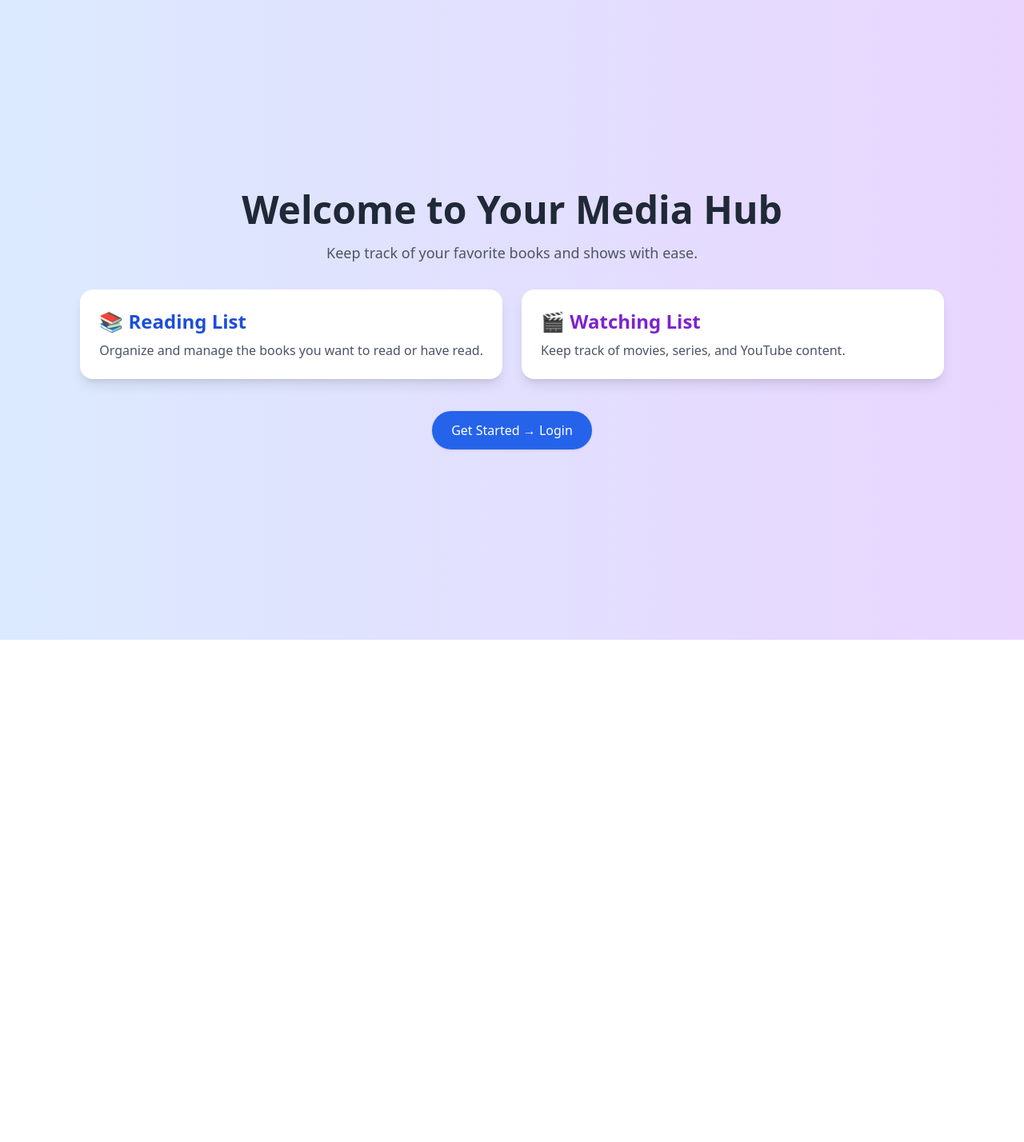
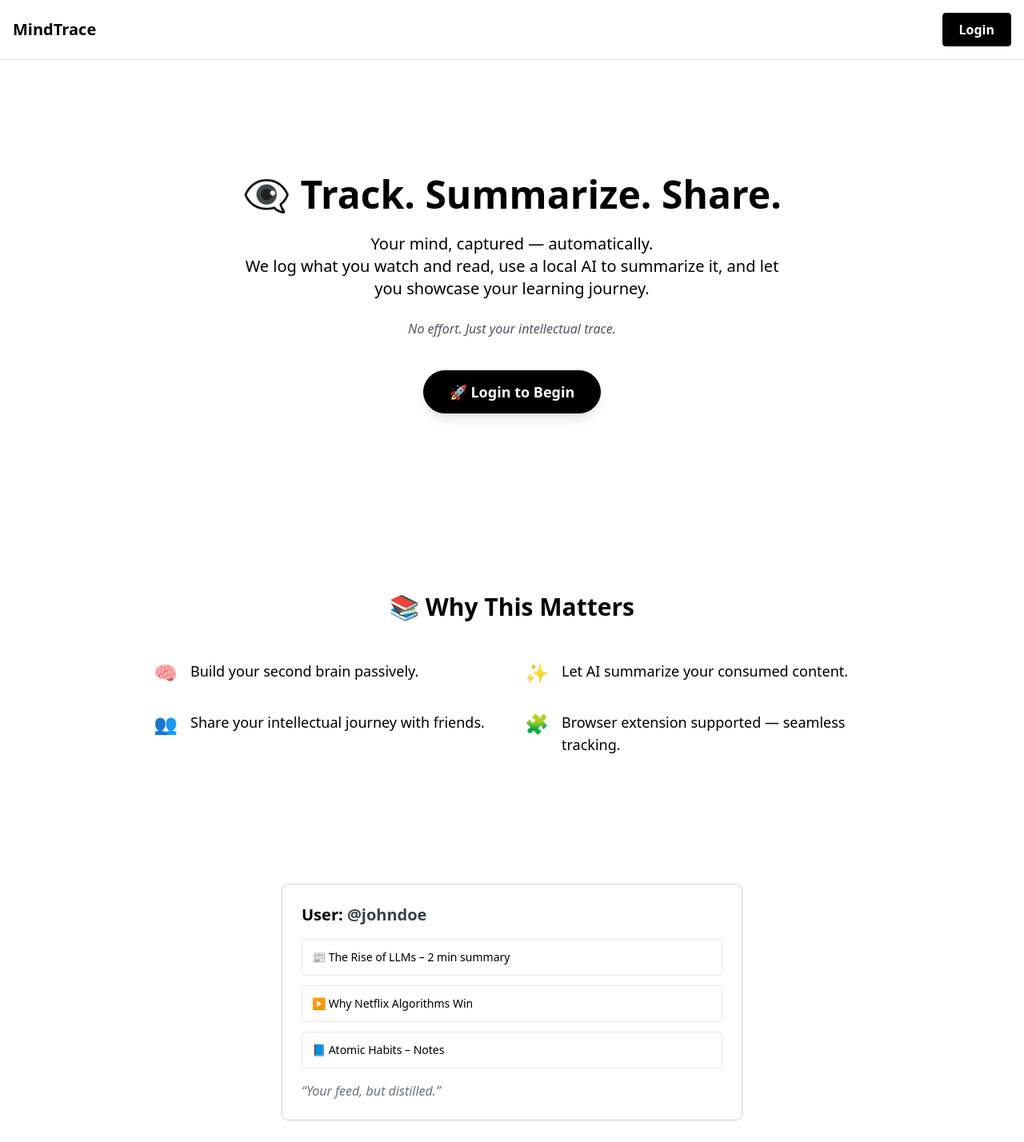
Before and after one commit to uranaveer/Readinglist-Watchlist-website_extension, a React (Vite) app in the folder Frontend/: page / in a window 1280 px wide. Shown: the top 1428 px of the page at 80% size. Before the commit the page ends 800 px from the top, so only its background shows below. Built offline with nearby package versions, Linux system fonts and the light colour scheme.

Commit message:
enhanced UI

```diff
--- a/Frontend/src/pages/home.jsx
+++ b/Frontend/src/pages/home.jsx
@@ -1,37 +1,85 @@
 import { Link } from "react-router-dom";
+import React from 'react';
 
 function Home() {
   return (
-    <div className="min-h-screen bg-gradient-to-r from-blue-100 to-purple-200 flex flex-col items-center justify-center p-6">
-      <h1 className="text-4xl md:text-5xl font-bold text-gray-800 mb-4">
-        Welcome to Your Media Hub
-      </h1>
-      <p className="text-lg text-gray-600 mb-8 text-center">
-        Keep track of your favorite books and shows with ease.
-      </p>
+    <div className="bg-white text-black min-h-screen font-sans">
+      {/* Header */}
+      <header className="p-4 flex justify-between items-center border-b border-gray-200">
+        <div className="text-xl font-bold">MindTrace</div>
+        <Link
+          to="/login"
+          className="bg-black text-white px-5 py-2 font-semibold rounded hover:bg-white hover:text-black border border-black transition"
+        >
+          Login
+        </Link>
+      </header>
 
-      <div className="grid grid-cols-1 sm:grid-cols-2 gap-6 mb-10">
-        <div className="bg-white shadow-lg rounded-2xl p-6 hover:scale-105 transition-transform">
-          <h2 className="text-2xl font-semibold text-blue-700 mb-2">📚 Reading List</h2>
-          <p className="text-gray-600">
-            Organize and manage the books you want to read or have read.
-          </p>
+      {/* Hero Section */}
+      <main className="flex flex-col items-center justify-center text-center px-4 py-24 md:py-36">
+        <h1 className="text-4xl md:text-5xl font-bold mb-6">👁️‍🗨️ Track. Summarize. Share.</h1>
+        <p className="text-lg md:text-xl max-w-2xl mb-6 leading-relaxed">
+          Your mind, captured — automatically.
+          <br />
+          We log what you watch and read, use a local AI to summarize it, and let you showcase your learning journey.
+        </p>
+        <p className="text-gray-600 italic mb-10">No effort. Just your intellectual trace.</p>
+        <Link
+          to="/login"
+          className="bg-black text-white text-lg px-8 py-3 font-semibold rounded-full hover:bg-white hover:text-black border border-black transition shadow-lg"
+        >
+          🚀 Login to Begin
+        </Link>
+      </main>
+
+      {/* Why This Matters Section */}
+      <section className="px-6 py-20 text-center">
+        <h2 className="text-3xl font-bold mb-12">📚 Why This Matters</h2>
+        <div className="grid grid-cols-1 md:grid-cols-2 gap-8 max-w-4xl mx-auto text-left">
+          <div className="flex items-start space-x-4">
+            <span className="text-2xl">🧠</span>
+            <p className="text-lg">Build your second brain passively.</p>
+          </div>
+          <div className="flex items-start space-x-4">
+            <span className="text-2xl">✨</span>
+            <p className="text-lg">Let AI summarize your consumed content.</p>
+          </div>
+          <div className="flex items-start space-x-4">
+            <span className="text-2xl">👥</span>
+            <p className="text-lg">Share your intellectual journey with friends.</p>
+          </div>
+          <div className="flex items-start space-x-4">
+            <span className="text-2xl">🧩</span>
+            <p className="text-lg">Browser extension supported — seamless tracking.</p>
+          </div>
         </div>
+      </section>
 
-        <div className="bg-white shadow-lg rounded-2xl p-6 hover:scale-105 transition-transform">
-          <h2 className="text-2xl font-semibold text-purple-700 mb-2">🎬 Watching List</h2>
-          <p className="text-gray-600">
-            Keep track of movies, series, and YouTube content.
-          </p>
+      {/* Mock Profile Preview */}
+      <section className="px-6 py-20">
+        <div className="max-w-xl mx-auto border border-gray-300 p-6 rounded-lg shadow-sm">
+          <div className="font-semibold text-xl mb-4">User: <span className="text-gray-700">@johndoe</span></div>
+          <div className="space-y-3 text-sm">
+            <div className="border border-gray-200 p-3 rounded">📰 The Rise of LLMs – 2 min summary</div>
+            <div className="border border-gray-200 p-3 rounded">▶️ Why Netflix Algorithms Win</div>
+            <div className="border border-gray-200 p-3 rounded">📘 Atomic Habits – Notes</div>
+          </div>
+          <p className="text-gray-500 mt-4 italic">“Your feed, but distilled.”</p>
         </div>
-      </div>
+        <div className="text-center mt-10">
+          <Link
+            to="/login"
+            className="bg-black text-white text-lg px-8 py-3 font-semibold rounded-full hover:bg-white hover:text-black border border-black transition"
+          >
+            👉 Ready to Start? Login Now
+          </Link>
+        </div>
+      </section>
 
-      <Link
-        to="/login"
-        className="bg-blue-600 text-white px-6 py-3 rounded-full shadow hover:bg-blue-700 transition"
-      >
-        Get Started → Login
-      </Link>
+      {/* Footer */}
+      <footer className="border-t border-gray-200 text-center py-5 text-sm text-gray-600">
+        Made with 🖤 for thinkers — <a href="#" className="underline">GitHub</a> | <a href="#" className="underline">Docs</a>
+      </footer>
     </div>
   );
 }
--- a/Frontend/src/pages/login.jsx
+++ b/Frontend/src/pages/login.jsx
@@ -1,17 +1,18 @@
-import { Link } from "react-router-dom";
-import { useNavigate } from "react-router-dom";
+import { Link, useNavigate } from "react-router-dom";
 import { useAuth } from "../provider/authProvider";
 import React, { useState } from 'react';
 import axios from 'axios';
+
+
+
+function Login() {
+  const { setToken } = useAuth();
+  const navigate = useNavigate();
 
   const Linkstyle = {
     textDecoration: "none",
     color: "blue"
   };
-
-function Login() {
-  const { setToken } = useAuth();
-  const navigate = useNavigate();
 
   const [credentials, setCredentials] = useState({
     username: '',
@@ -25,7 +26,7 @@ function Login() {
       ...credentials,
       [e.target.name]: e.target.value
     });
-    setErrorMsg(""); // Clear error when user edits input
+    setErrorMsg("");
   };
 
   const handleSubmit = async (e) => {
@@ -33,7 +34,7 @@ function Login() {
 
     try {
       const response = await axios.post(
-        'https://2ac2-103-37-201-222.ngrok-free.app/api/login/',
+        '/api/login/',
         credentials
       );
 
@@ -51,46 +52,55 @@ function Login() {
   };
 
   return (
-    <div className="flex items-center justify-center min-h-screen bg-gray-100">
-      <div className="bg-white p-6 rounded shadow-md w-80 space-y-3">
-        <h2 className="text-xl font-semibold text-gray-800 text-center">Login</h2>
+    <div className="bg-white min-h-screen flex items-center justify-center font-sans">
+      <div className="w-full max-w-md p-8 border border-gray-200 rounded-lg shadow-sm">
+        <h2 className="text-3xl font-bold text-center mb-6">Login to your Account</h2>
 
         {errorMsg && (
-          <div className="text-red-600 text-sm text-center">
+          <div className="text-red-600 text-sm text-center mb-4">
             {errorMsg}
           </div>
         )}
 
-        <label htmlFor="username" className="text-sm font-medium text-gray-700">Username / Email</label>
+        <form onSubmit={handleSubmit} className="space-y-5">
+          <div>
+            <label htmlFor="username" className="block text-sm font-medium mb-1">Username / Email</label>
             <input
               type="text"
               name="username"
               placeholder="username / abc@xyz.com"
-          className="w-full px-4 py-2 border rounded"
+              className="w-full px-4 py-2 border border-gray-300 rounded"
               value={credentials.username}
               onChange={handleChange}
             />
+          </div>
 
-        <label htmlFor="password" className="text-sm font-medium text-gray-700">Password</label>
+          <div>
+            <label htmlFor="password" className="block text-sm font-medium mb-1">Password</label>
             <input
               type="password"
               name="password"
               placeholder="Password"
-          className="w-full px-4 py-2 border rounded"
+              className="w-full px-4 py-2 border border-gray-300 rounded"
               value={credentials.password}
               onChange={handleChange}
             />
+          </div>
 
           <button
-          onClick={handleSubmit}
+            type="submit"
             id="login_button"
-          className="w-full bg-blue-500 text-white py-2 rounded hover:bg-blue-600"
+            className="w-full bg-black text-white py-2 rounded font-semibold hover:bg-white hover:text-black border border-black transition"
           >
             Login
           </button>
+        </form>
 
-        <p className="text-center text-sm">
-          Don't have an account? <Link to="/sign_up" style={Linkstyle}>Sign up</Link>
+        <p className="text-center text-sm mt-6">
+          Don’t have an account?{' '}
+          <Link to="/sign_up" style={Linkstyle} className="underline hover:text-gray-700">
+            Sign up
+          </Link>
         </p>
       </div>
     </div>
--- a/Frontend/src/pages/sign_up.jsx
+++ b/Frontend/src/pages/sign_up.jsx
@@ -1,5 +1,5 @@
 import { useState } from "react";
-import { useNavigate } from "react-router-dom";
+import { Link, useNavigate } from "react-router-dom";
 import axios from "axios";
 
 function Sign_up() {
@@ -10,6 +10,11 @@ function Sign_up() {
     confirmPassword: "",
   });
 
+  const Linkstyle = {
+    textDecoration: "none",
+    color: "blue"
+  };
+
   const [error, setError] = useState("");
   const navigate = useNavigate();
 
@@ -18,6 +23,7 @@ function Sign_up() {
       ...prev,
       [e.target.name]: e.target.value,
     }));
+    setError("");
   };
 
   const handleSignUp = async () => {
@@ -35,11 +41,13 @@ function Sign_up() {
 
     setError("");
 
-    // TODO: Replace with real API call
     try {
-      console.log("Signing up with:", formData);
-      await axios.post("https://2ac2-103-37-201-222.ngrok-free.app/api/sign_up/", { username, email, password });
-      navigate("/login"); // Redirect to login after successful signup
+      await axios.post("/api/sign_up/", {
+        username,
+        email,
+        password,
+      });
+      navigate("/login");
     } catch (err) {
       console.log(err);
       setError("Signup failed. Try again later.");
@@ -47,18 +55,21 @@ function Sign_up() {
   };
 
   return (
-    <div className="flex items-center justify-center min-h-screen bg-gray-100 px-4">
-      <div className="bg-white p-6 rounded shadow-md w-full max-w-sm space-y-4">
-        <h2 className="text-2xl font-semibold text-center text-gray-800">Sign Up</h2>
+    <div className="bg-white min-h-screen flex items-center justify-center px-4 font-sans">
+      <div className="w-full max-w-md p-8 border border-gray-200 rounded-lg shadow-sm">
+        <h2 className="text-3xl font-bold text-center mb-6">Create Account</h2>
 
         {error && (
-          <div className="bg-red-100 text-red-600 px-4 py-2 rounded text-sm">
+          <div className="text-red-600 text-sm text-center mb-4">
             {error}
           </div>
         )}
 
+        <div className="space-y-5">
           <div>
-          <label htmlFor="username" className="text-sm font-medium text-gray-700">Username</label>
+            <label htmlFor="username" className="block text-sm font-medium mb-1">
+              Username
+            </label>
             <input
               name="username"
               type="text"
@@ -66,12 +77,14 @@ function Sign_up() {
               value={formData.username}
               onChange={handleChange}
               placeholder="Username"
-            className="w-full px-4 py-2 mt-1 border rounded"
+              className="w-full px-4 py-2 border border-gray-300 rounded"
             />
           </div>
 
           <div>
-          <label htmlFor="email" className="text-sm font-medium text-gray-700">Email</label>
+            <label htmlFor="email" className="block text-sm font-medium mb-1">
+              Email
+            </label>
             <input
               name="email"
               type="email"
@@ -79,12 +92,14 @@ function Sign_up() {
               value={formData.email}
               onChange={handleChange}
               placeholder="abc@xyz.com"
-            className="w-full px-4 py-2 mt-1 border rounded"
+              className="w-full px-4 py-2 border border-gray-300 rounded"
             />
           </div>
 
           <div>
-          <label htmlFor="password" className="text-sm font-medium text-gray-700">Password</label>
+            <label htmlFor="password" className="block text-sm font-medium mb-1">
+              Password
+            </label>
             <input
               name="password"
               type="password"
@@ -92,12 +107,14 @@ function Sign_up() {
               value={formData.password}
               onChange={handleChange}
               placeholder="Password"
-            className="w-full px-4 py-2 mt-1 border rounded"
+              className="w-full px-4 py-2 border border-gray-300 rounded"
             />
           </div>
 
           <div>
-          <label htmlFor="confirmPassword" className="text-sm font-medium text-gray-700">Confirm Password</label>
+            <label htmlFor="confirmPassword" className="block text-sm font-medium mb-1">
+              Confirm Password
+            </label>
             <input
               name="confirmPassword"
               type="password"
@@ -105,21 +122,24 @@ function Sign_up() {
               value={formData.confirmPassword}
               onChange={handleChange}
               placeholder="Re-type Password"
-            className="w-full px-4 py-2 mt-1 border rounded"
+              className="w-full px-4 py-2 border border-gray-300 rounded"
             />
           </div>
 
           <button
             onClick={handleSignUp}
-          className="w-full bg-blue-500 text-white py-2 rounded hover:bg-blue-600 transition"
+            className="w-full bg-black text-white py-2 font-semibold rounded hover:bg-white hover:text-black border border-black transition"
           >
             Sign Up
           </button>
 
           <p className="text-sm text-center text-gray-600">
             Already have an account?{" "}
-          <a href="/login" className="text-blue-500 hover:underline">Login</a>
+            <Link to="/login" style={Linkstyle} className="underline hover:text-gray-700">
+              Login
+            </Link>
           </p>
+        </div>
       </div>
     </div>
   );
--- a/Frontend/src/provider/authAxios.js
+++ b/Frontend/src/provider/authAxios.js
@@ -3,7 +3,7 @@ import axios from "axios";
 
 // Create an Axios instance for authenticated requests
 const authAxios = axios.create({
-  baseURL: "http://localhost:8000", // change this to your backend's base URL
+  baseURL: "http://uranaveer.xyz", // change this to your backend's base URL
 });
 
 // Interceptor for handling token refresh
--- a/Frontend/src/provider/authProvider.jsx
+++ b/Frontend/src/provider/authProvider.jsx
@@ -5,6 +5,7 @@ import { createContext, useContext, useEffect, useMemo, useState } from "react";
 const AuthContext = createContext();
 
 const AuthProvider = ({ children }) => {
+  axios.defaults.baseURL = 'https://uranaveer.xyz';
   const [token, setToken_] = useState(localStorage.getItem("token"));
 
   // Update both token and refreshToken in state/storage
```
Lines whose indentation alone changed are shown as unchanged.
